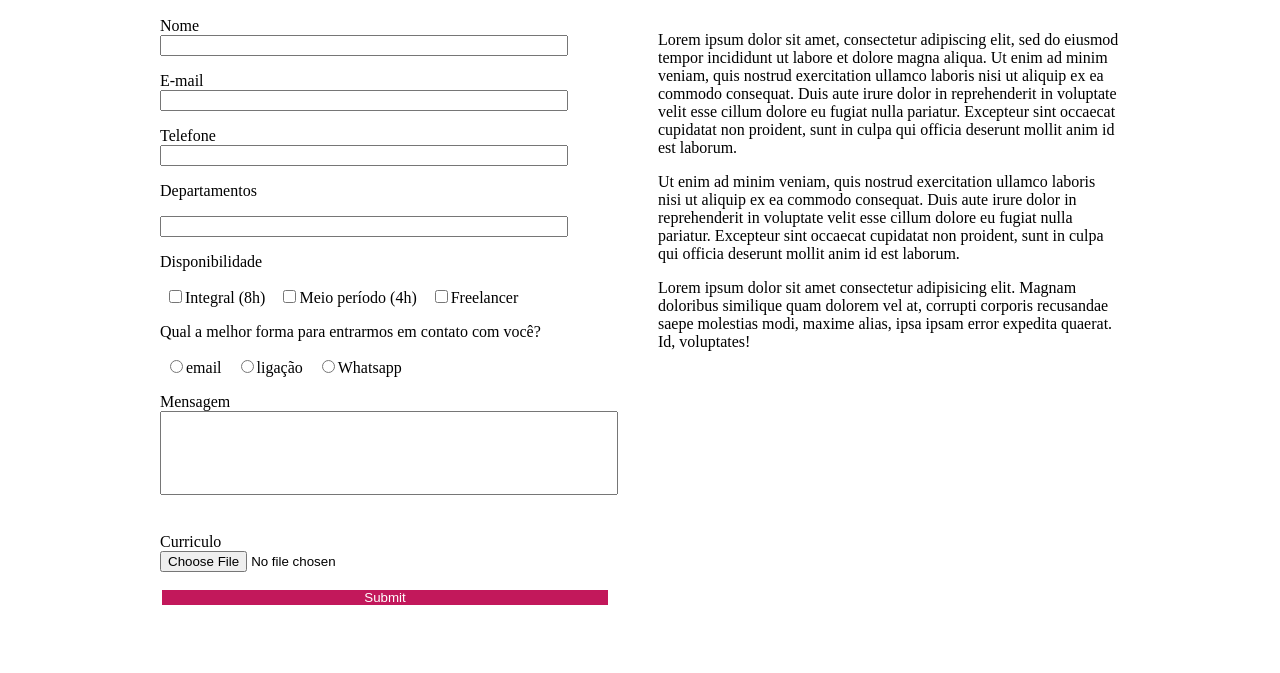
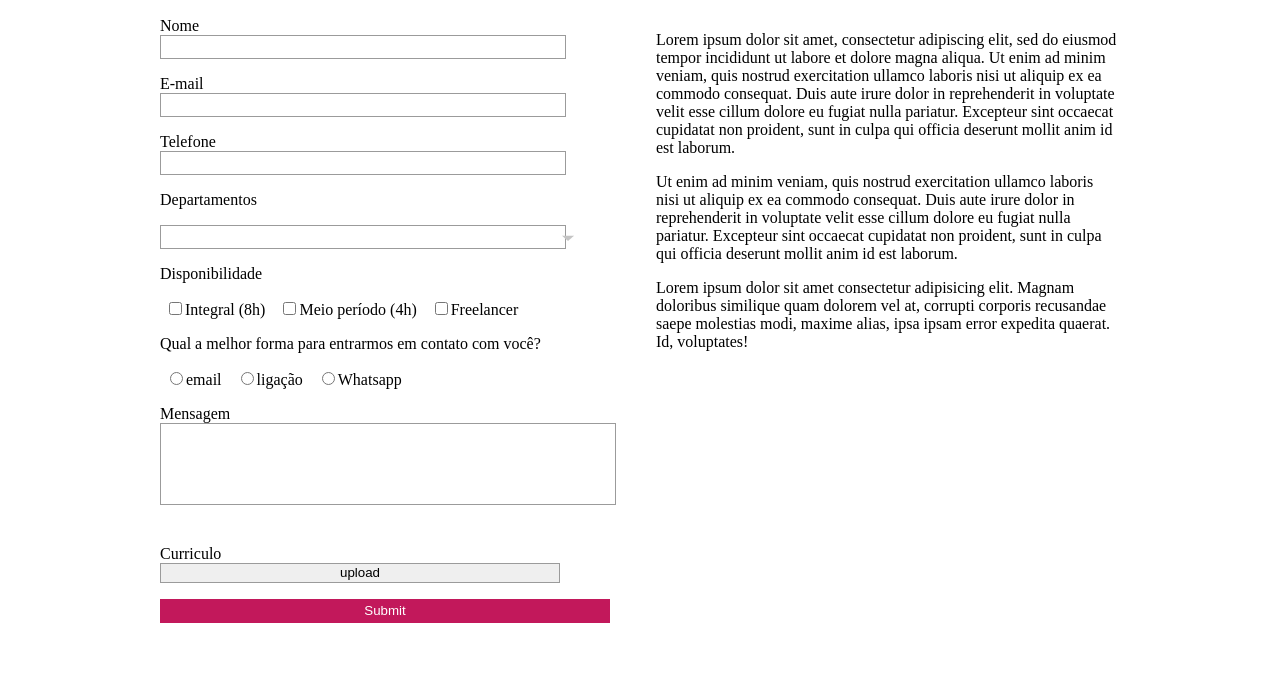
Before and after one commit to rvrsouza007/pagina-moda, a plain HTML site: page index.html in a window 1280 px wide. Shown: the part 202-875 px from the top of the page. Drawn offline with Linux system fonts and the light colour scheme.

Commit message:
tudo certo agr

```diff
--- a/index.html
+++ b/index.html
@@ -39,6 +39,7 @@
             <div class="departamentos">
                 <p>Departamentos</p>
                 <input type="email" name="" id="">
+                <button><img src="./img/Polygon_1.png" alt=""></button>
             </div>
             <div>
                 <ul>
@@ -62,11 +63,11 @@
             </div>
             <div class="curriculo">
                 <p>Curriculo</p>
-                <input type="file" name="" id="">
+                <input type="button" value="upload">
             </div>
             <div class="enviar">
 
-                <button><input type="submit"></button>
+                <input type="submit">
 
             </div>
         </nav>
--- a/style.css
+++ b/style.css
@@ -61,31 +61,39 @@ main > nav > div > ul {
 }
 main > nav> div > input {
     width: 400px;
+    height: 20px;
+    border: 1px solid rgba(155, 155, 155, 1);
 }
 
 .mensagem {
     height: 40px;
 }
-
 aside {
     padding-left: 40px;
     margin-top: 45px;
 }
-
 .nome > p{
     margin-bottom: 0;
 }
-
 .email > p{
     margin-bottom: 0;
 }
-
 .telefone > p{
     margin-bottom: 0;
 }
 
-.departamento > p{
-    margin-bottom: 0;
+ button {
+    background-color: transparent;
+    border: none;
+    position: absolute;
+    left: 555px;
+    top: 430px;
+}
+
+.departamento {
+    width: 538px;
+    height: 20px;
+    border: 1px solid rgba(155, 155, 155, 1);
 }
 
 .mensagem > input {
@@ -108,20 +116,17 @@ aside {
 
 .enviar {
     margin-top: 16px;
-    margin-bottom: 16px;
+    margin-bottom: 16px
 }
 
-.enviar button {
-    padding: 0%;
-    border: 0px;
-}
-
-.enviar button > input {
+.enviar > input {
     background-color: rgb(194, 24, 91, 1);
     color: white;
     border:rgb(255, 255, 255) solid 2px;
     padding: 0px;
     width: 450px;
+    height: 24px;
+    border: 0px;
 }
 
 h1 {
```
Also changed, not shown: img/Polygon_1.png (added).
